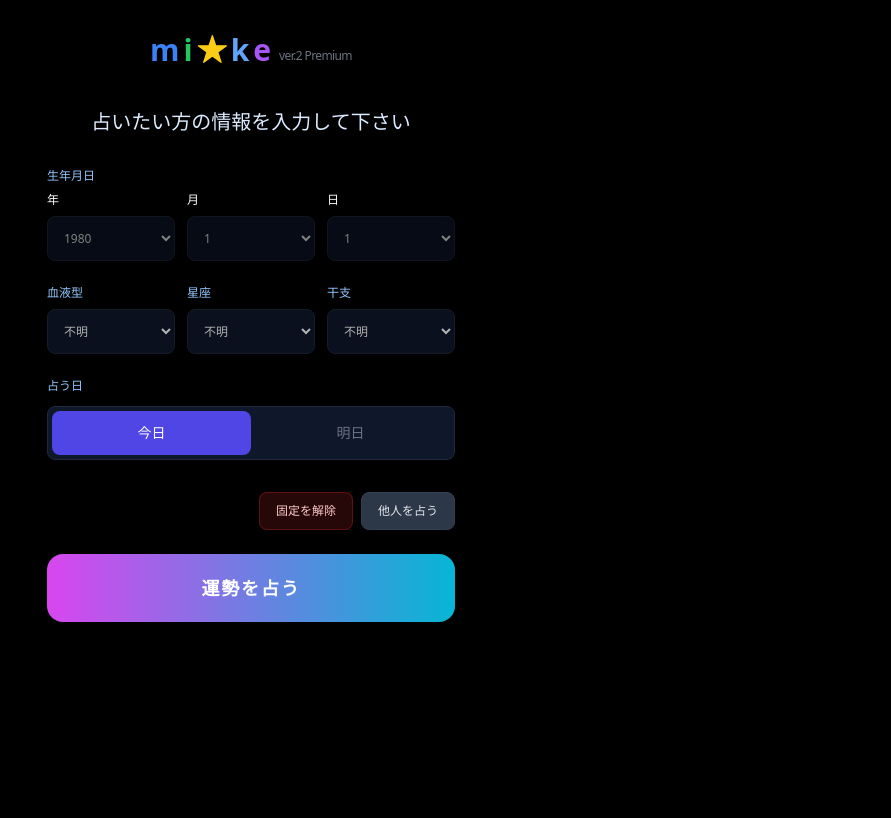
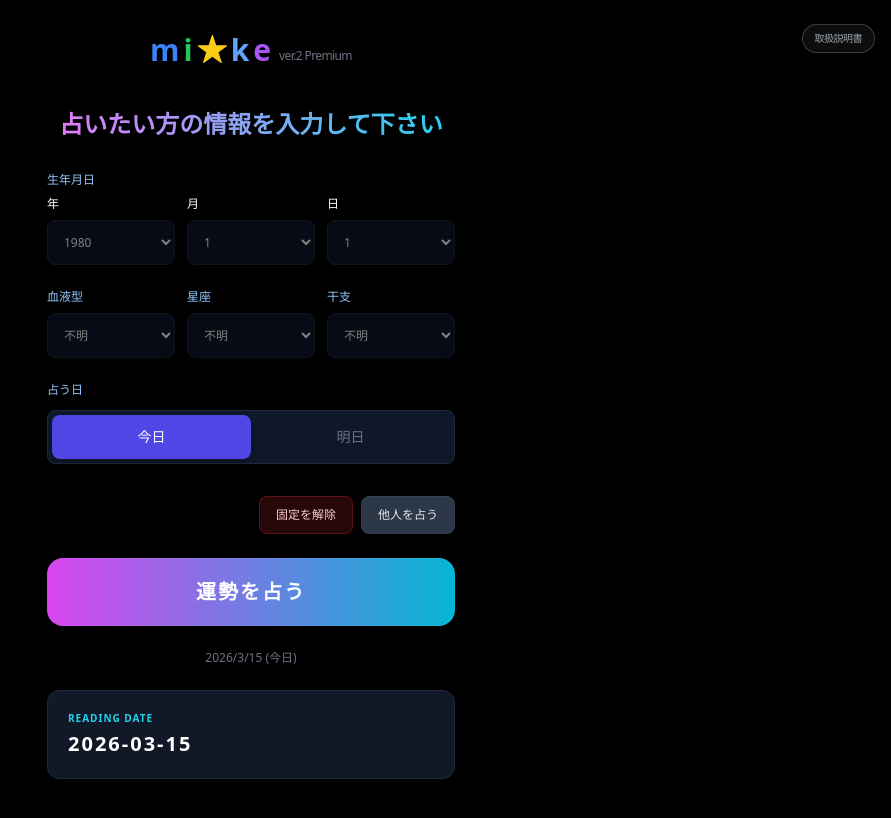
Before and after one commit to chabin0323-dev/host-fortune, a React (Vite) app: page / in a window 1280 px wide. Both pictures are taken after a click on the button "入力を固定する". Shown: the top 818 px of the page, without its empty margins (389-1280 px from the left). Built offline with nearby package versions, Linux system fonts and the light colour scheme; the HTML template or start-up script is replaced by a standard one.

Commit message:
Update App.tsx

```diff
--- a/src/App.tsx
+++ b/src/App.tsx
@@ -5,6 +5,7 @@ const App: React.FC = () => {
   const [loading, setLoading] = useState(false);
   const [targetDate, setTargetDate] = useState<'今日' | '明日'>('今日');
   const [isLocked, setIsLocked] = useState(false);
+  const [showManual, setShowManual] = useState(false);
 
   const initialData = {
     year: '1980', month: '1', day: '1',
@@ -21,12 +22,10 @@ const App: React.FC = () => {
     }
   }, []);
 
-  // 1週間分の日付と曜日を生成する関数
   const getWeeklyDates = () => {
     const dayLabels = ['日', '月', '火', '水', '木', '金', '土'];
     const dates = [];
     const baseDate = new Date();
-
     for (let i = 0; i < 7; i++) {
       const d = new Date(baseDate);
       d.setDate(baseDate.getDate() + i);
@@ -76,7 +75,51 @@ const App: React.FC = () => {
   );
 
   return (
-    <div className="min-h-screen bg-black text-white font-sans flex flex-col items-center pb-20 overflow-x-hidden">
+    <div className="min-h-screen bg-black text-white font-sans flex flex-col items-center pb-20 overflow-x-hidden relative">
+
+      {/* 右上の取扱説明書ボタン */}
+      <button
+        onClick={() => setShowManual(true)}
+        className="absolute top-6 right-4 py-1.5 px-3 rounded-full bg-white/5 border border-white/20 flex items-center justify-center text-[10px] text-gray-400 hover:text-white transition-colors tracking-tighter"
+      >
+        取扱説明書
+      </button>
+
+      {/* 取説ポップアップ */}
+      {showManual && (
+        <div className="fixed inset-0 z-50 flex items-center justify-center px-6 animate-in fade-in duration-300">
+          <div className="absolute inset-0 bg-black/80 backdrop-blur-sm" onClick={() => setShowManual(false)}></div>
+          <div className="relative bg-[#111827] border border-slate-700 p-8 rounded-3xl max-w-sm w-full shadow-2xl">
+            <h3 className="text-xl font-bold text-cyan-400 mb-6 border-b border-slate-800 pb-2 font-serif">鑑定マニュアル</h3>
+            <ul className="space-y-4 text-sm text-gray-300">
+              <li className="flex gap-3">
+                <span className="text-fuchsia-500 font-bold">1.</span>
+                <span>占いたい方の情報を入力し「運勢を占う」をタップしてください。</span>
+              </li>
+              <li className="flex gap-3">
+                <span className="text-fuchsia-500 font-bold">2.</span>
+                <span>「入力を固定する」と、次回から自動であなたの情報が表示されます。</span>
+              </li>
+              <li className="flex gap-3">
+                <span className="text-fuchsia-500 font-bold">3.</span>
+                <span>自分以外の人を占いたい時は「他人を占う」をご利用ください。</span>
+              </li>
+              <li className="flex gap-3">
+                <span className="text-fuchsia-500 font-bold">4.</span>
+                <span>当アプリはAPI不使用につき、回数制限なく何度でもご利用いただけます。</span>
+              </li>
+            </ul>
+            <button
+              onClick={() => setShowManual(false)}
+              className="mt-8 w-full py-3 bg-gradient-to-r from-fuchsia-600 to-cyan-600 rounded-xl font-bold tracking-widest shadow-lg active:scale-95 transition-transform"
+            >
+              閉じる
+            </button>
+          </div>
+        </div>
+      )}
+
+      {/* ロゴ */}
       <div className="mt-8 mb-10 flex items-center gap-1 text-3xl font-bold">
         <span className="text-blue-500">m</span><span className="text-green-500">i</span><span className="text-yellow-400">★</span><span className="text-blue-400">k</span><span className="text-purple-500">e</span>
         <span className="text-xs text-gray-500 self-end mb-1 ml-1 font-normal tracking-tighter">ver.2 Premium</span>
@@ -94,11 +137,13 @@ const App: React.FC = () => {
           </div>
         ) : page === 'INPUT' ? (
           <div className="space-y-6 animate-in fade-in duration-500">
-            <h2 className="text-center text-xl text-blue-100 font-medium mb-8">占いたい方の情報を入力して下さい</h2>
+            <h2 className="text-center text-2xl font-bold mb-8 bg-gradient-to-r from-fuchsia-400 to-cyan-400 bg-clip-text text-transparent">
+              占いたい方の情報を入力して下さい
+            </h2>
 
             <div className="grid grid-cols-3 gap-3 text-xs">
               <div className="space-y-2">
-                <p className="text-blue-300">生年月日</p>
+                <p className="text-blue-300 font-medium">生年月日</p>
                 <p>年</p>
                 <select disabled={isLocked} value={formData.year} onChange={(e)=>setFormData({...formData, year: e.target.value})} className="w-full bg-[#0f172a] border border-slate-800 rounded-lg p-3 outline-none focus:border-blue-500 disabled:opacity-50">
                   {years.map(y => <option key={y} value={y}>{y}</option>)}
@@ -122,30 +167,30 @@ const App: React.FC = () => {
 
             <div className="grid grid-cols-3 gap-3 text-xs">
               <div className="space-y-2">
-                <p className="text-blue-300">血液型</p>
-                <select disabled={isLocked} value={formData.bloodType} onChange={(e)=>setFormData({...formData, bloodType: e.target.value})} className="w-full bg-[#0f172a] border border-slate-800 rounded-lg p-3 outline-none">
+                <p className="text-blue-300 font-medium">血液型</p>
+                <select disabled={isLocked} value={formData.bloodType} onChange={(e)=>setFormData({...formData, bloodType: e.target.value})} className="w-full bg-[#0f172a] border border-slate-800 rounded-lg p-3 outline-none disabled:opacity-50">
                   <option>不明</option><option>A型</option><option>B型</option><option>O型</option><option>AB型</option>
                 </select>
               </div>
               <div className="space-y-2">
-                <p className="text-blue-300">星座</p>
-                <select disabled={isLocked} value={formData.constellation} onChange={(e)=>setFormData({...formData, constellation: e.target.value})} className="w-full bg-[#0f172a] border border-slate-800 rounded-lg p-3 outline-none">
+                <p className="text-blue-300 font-medium">星座</p>
+                <select disabled={isLocked} value={formData.constellation} onChange={(e)=>setFormData({...formData, constellation: e.target.value})} className="w-full bg-[#0f172a] border border-slate-800 rounded-lg p-3 outline-none disabled:opacity-50">
                   <option>不明</option><option>牡羊座</option><option>牡牛座</option><option>双子座</option><option>蟹座</option><option>獅子座</option><option>乙女座</option><option>天秤座</option><option>蠍座</option><option>射手座</option><option>山羊座</option><option>水瓶座</option><option>魚座</option>
                 </select>
               </div>
               <div className="space-y-2">
-                <p className="text-blue-300">干支</p>
-                <select disabled={isLocked} value={formData.zodiac} onChange={(e)=>setFormData({...formData, zodiac: e.target.value})} className="w-full bg-[#0f172a] border border-slate-800 rounded-lg p-3 outline-none">
+                <p className="text-blue-300 font-medium">干支</p>
+                <select disabled={isLocked} value={formData.zodiac} onChange={(e)=>setFormData({...formData, zodiac: e.target.value})} className="w-full bg-[#0f172a] border border-slate-800 rounded-lg p-3 outline-none disabled:opacity-50">
                   <option>不明</option><option>子</option><option>丑</option><option>寅</option><option>卯</option><option>辰</option><option>巳</option><option>午</option><option>未</option><option>申</option><option>酉</option><option>戌</option><option>亥</option>
                 </select>
               </div>
             </div>
 
             <div className="space-y-3">
-              <p className="text-blue-300 text-xs">占う日</p>
+              <p className="text-blue-300 text-xs font-medium">占う日</p>
               <div className="flex bg-[#0f172a] rounded-lg p-1 border border-slate-800">
                 {(['今日', '明日'] as const).map((d) => (
-                  <button key={d} onClick={() => setTargetDate(d)} className={`flex-1 py-3 text-sm rounded-lg transition-all ${targetDate === d ? 'bg-indigo-600 text-white' : 'text-gray-500'}`}>
+                  <button key={d} onClick={() => setTargetDate(d)} className={`flex-1 py-3 text-sm rounded-lg transition-all ${targetDate === d ? 'bg-indigo-600 text-white shadow-lg' : 'text-gray-500'}`}>
                     {d}
                   </button>
                 ))}
@@ -154,22 +199,30 @@ const App: React.FC = () => {
 
             <div className="flex justify-end gap-2 pt-2">
               {!isLocked ? (
-                <button onClick={handleLock} className="bg-[#2c3748] hover:bg-[#3d4b5f] text-gray-200 text-xs py-2.5 px-6 rounded-lg transition-colors border border-slate-700">
+                <button onClick={handleLock} className="bg-[#2c3748] hover:bg-[#3d4b5f] text-gray-200 text-xs py-2.5 px-6 rounded-lg transition-colors border border-slate-700 shadow-sm">
                   入力を固定する
                 </button>
               ) : (
                 <>
-                  <button onClick={handleUnlock} className="bg-red-900/30 hover:bg-red-900/50 text-red-200 text-xs py-2.5 px-4 rounded-lg transition-colors border border-red-800/50">固定を解除</button>
-                  <button onClick={handleResetForOther} className="bg-[#2c3748] hover:bg-[#3d4b5f] text-gray-200 text-xs py-2.5 px-4 rounded-lg transition-colors border border-slate-700">他人を占う</button>
+                  <button onClick={handleUnlock} className="bg-red-900/30 hover:bg-red-900/50 text-red-200 text-xs py-2.5 px-4 rounded-lg transition-colors border border-red-800/50 shadow-sm">固定を解除</button>
+                  <button onClick={handleResetForOther} className="bg-[#2c3748] hover:bg-[#3d4b5f] text-gray-200 text-xs py-2.5 px-4 rounded-lg transition-colors border border-slate-700 shadow-sm">他人を占う</button>
                 </>
               )}
             </div>
 
-            <button onClick={handleFortune} className="w-full py-5 rounded-2xl font-bold text-lg transition-all shadow-xl bg-gradient-to-r from-fuchsia-500 to-cyan-500 mt-2 active:scale-95 tracking-widest">
+            <button onClick={handleFortune} className="w-full py-5 rounded-2xl font-bold text-xl transition-all shadow-xl bg-gradient-to-r from-fuchsia-500 to-cyan-500 mt-2 active:scale-95 tracking-widest text-white">
               運勢を占う
             </button>
+
+            <p className="text-center text-gray-500 text-xs mt-4">2026/3/15 (今日)</p>
+
+            <div className="bg-[#111827] border border-slate-800 p-5 rounded-xl">
+              <p className="text-cyan-400 text-[10px] mb-1 font-bold tracking-widest uppercase">Reading Date</p>
+              <p className="text-xl font-bold tracking-widest">2026-03-15</p>
+            </div>
           </div>
         ) : (
+          /* 結果表示画面（前回と同様、全コンテンツ保持） */
           <div className="space-y-6 animate-in slide-in-from-bottom-10 duration-700">
             <div className="bg-[#111827] border border-slate-800 p-5 rounded-xl text-center">
               <p className="text-cyan-400 text-[10px] mb-1 font-bold tracking-widest uppercase">Reading Date</p>
@@ -183,7 +236,7 @@ const App: React.FC = () => {
             </div>
 
             <div className="bg-[#1e1e1e] p-6 rounded-2xl border border-emerald-900/30">
-              <h3 className="text-lg font-bold text-emerald-400 mb-3">今日の開運アクション</h3>
+              <h3 className="text-lg font-bold text-emerald-400 mb-3 font-serif italic">今日の開運アクション</h3>
               <p className="text-sm text-gray-300">今日中に小さな目標を1つ達成する。</p>
             </div>
 
@@ -192,7 +245,6 @@ const App: React.FC = () => {
               <p className="text-sm text-gray-300">今日は一つだけでも前向きな行動を選んでみてください。</p>
             </div>
 
-            {/* 今週のバイオリズム（日付＋曜日の追加） */}
             <div className="bg-[#1e1e1e] p-6 rounded-2xl border border-yellow-900/20">
               <h3 className="text-lg font-bold text-yellow-500 mb-6 font-serif italic tracking-tighter">今週のバイオリズム</h3>
               <div className="space-y-4">
@@ -204,7 +256,7 @@ const App: React.FC = () => {
                       </span>
                       {renderStars(idx === 0 ? 5 : idx % 2 === 0 ? 3 : 4)}
                     </div>
-                    <p className="text-[13px] text-gray-300 leading-relaxed">
+                    <p className="text-[13px] text-gray-300 leading-relaxed italic">
                       {idx === 0 ? '前向きな流れが強い日です。人との交流が幸運につながります。' :
                        idx === 1 ? '少し運気が低調です。休息を意識しましょう。' :
                        '穏やかな流れです。一歩ずつ丁寧に進むことが開運の鍵となります。'}
@@ -230,9 +282,9 @@ const App: React.FC = () => {
             <div className="bg-[#1e1e1e] p-6 rounded-2xl border border-gray-800">
               <h3 className="text-lg font-bold mb-6">ラッキー情報</h3>
               <div className="space-y-3">
-                <div className="bg-black/40 p-4 rounded-xl text-sm"><span className="text-fuchsia-400 font-bold">ラッキーアイテム：</span> お気に入りのペン</div>
-                <div className="bg-black/40 p-4 rounded-xl text-sm"><span className="text-cyan-400 font-bold">ラッキーカラー：</span> ピンク</div>
-                <div className="bg-black/40 p-4 rounded-xl text-sm"><span className="text-emerald-400 font-bold">ラッキーナンバー：</span> 8</div>
+                <div className="bg-black/40 p-4 rounded-xl text-sm"><span className="text-fuchsia-400 font-bold tracking-wider">ラッキーアイテム：</span> お気に入りのペン</div>
+                <div className="bg-black/40 p-4 rounded-xl text-sm"><span className="text-cyan-400 font-bold tracking-wider">ラッキーカラー：</span> ピンク</div>
+                <div className="bg-black/40 p-4 rounded-xl text-sm"><span className="text-emerald-400 font-bold tracking-wider">ラッキーナンバー：</span> 8</div>
               </div>
             </div>
 
```
